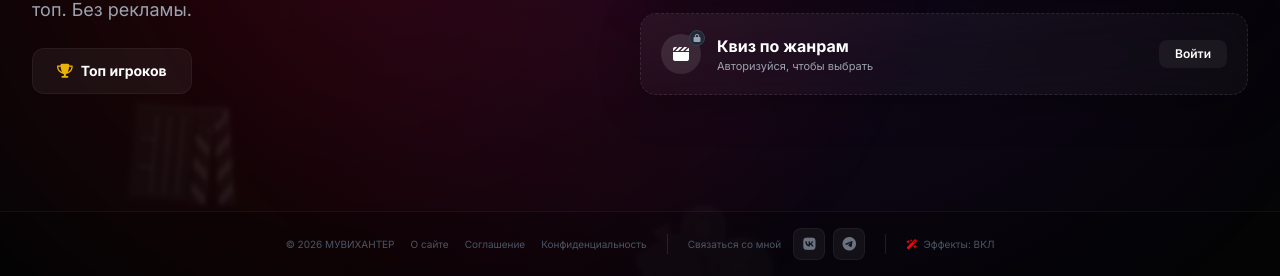
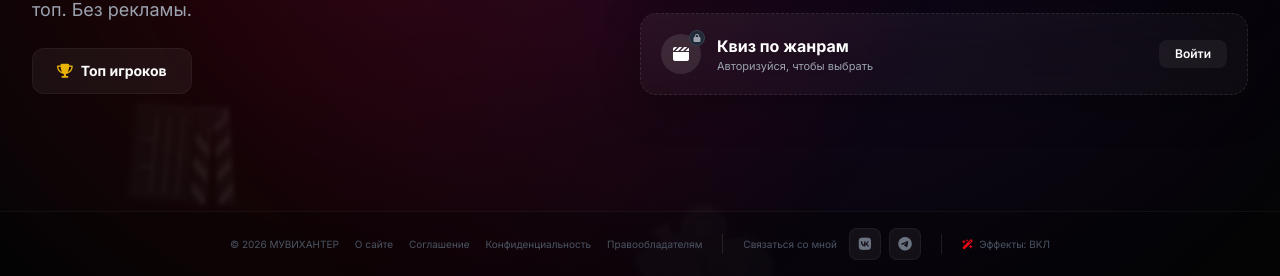
Before and after one commit to myhicursed/moviehunter, a FastAPI app: page / in a window 1280 px wide. Shown: the part 524-800 px from the top of the page. Run offline with FastAPI, Linux system fonts and the light colour scheme; parts of the project's set-up code (start-up, migrations or seed data) failed here and were passed over; some libraries are stand-ins or nearby versions.

Commit message:
add copyright page

```diff
--- a/app/templates/index.html
+++ b/app/templates/index.html
@@ -428,6 +428,10 @@
 
                 <a href="/privacy" class="hover:text-gray-300 transition">
                     Конфиденциальность
+                </a>
+
+                <a href="/copyright" class="hover:text-gray-300 transition">
+                    Правообладателям
                 </a>
 
             </div>
@@ -1036,17 +1040,13 @@
                     text-gray-500">
 
             <div class="flex items-center justify-center
-                        gap-x-4 gap-y-2
-                        flex-wrap">
+            gap-x-4 gap-y-2
+            flex-wrap">
 
                 <span>© 2026 МУВИХАНТЕР</span>
 
                 <a href="/about" class="hover:text-white transition">
                     О сайте
-                </a>
-
-                <a href="/rules" class="hover:text-white transition">
-                    Правила
                 </a>
 
                 <a href="/terms" class="hover:text-white transition">
@@ -1055,6 +1055,10 @@
 
                 <a href="/privacy" class="hover:text-white transition">
                     Конфиденциальность
+                </a>
+
+                <a href="/copyright" class="hover:text-white transition">
+                    Правообладателям
                 </a>
 
             </div>
```
